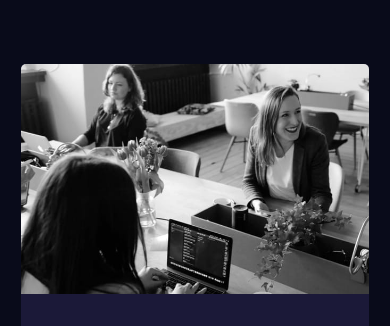
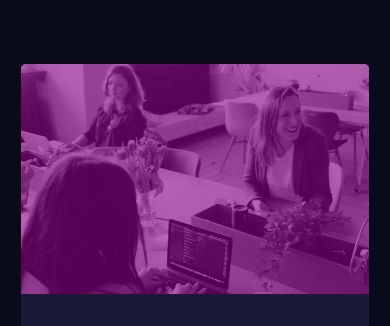
Before and after one commit to Chaoticshmoo/statsPreviewCardComponent, a plain HTML site: page index.html in a window 390 px wide. Shown: the top 326 px of the page. Drawn offline with Linux system fonts and the light colour scheme.

Commit message:
Update style.css
Fixed the headerImage background. Image is still not showing up though.

```diff
--- a/style.css
+++ b/style.css
@@ -79,7 +79,7 @@ h2 {
 
 .headerImage {
     width: 100%;
-    background:  url("/images/image-header-mobile.jpg") no-repeat top center;
+    background: linear-gradient(var(--bgOverlay), var(--bgOverlay)), url("/images/image-header-mobile.jpg") no-repeat top center;
     background-size: cover;
     min-height: 230px;
 }
```
